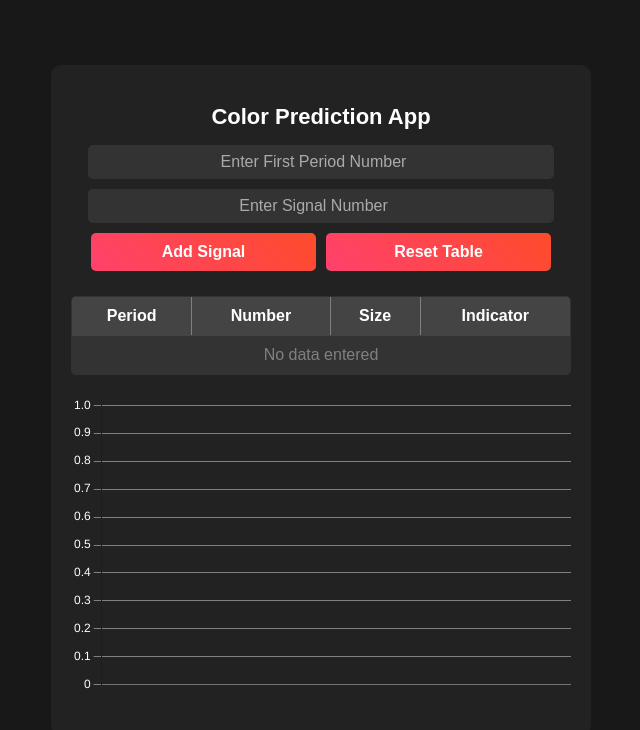
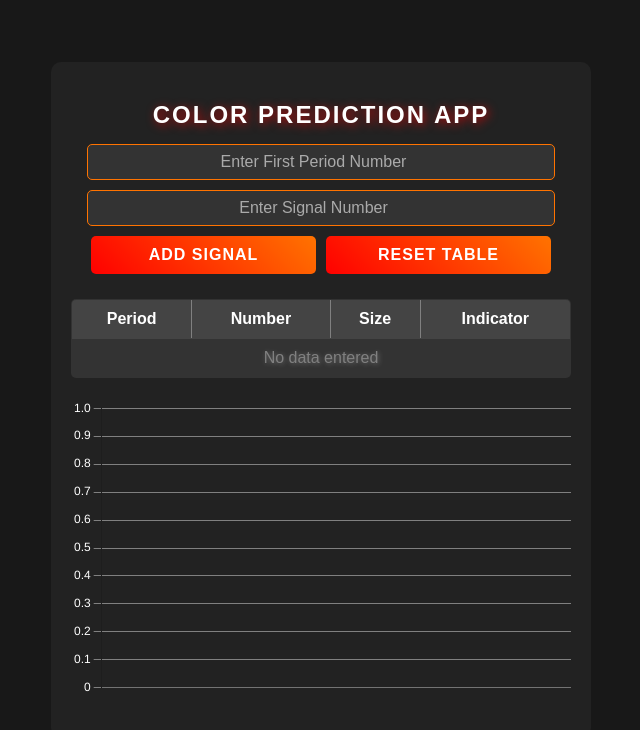
Before and after one commit to SaiTeja1233/color-preciction, a React (Create React App) app: page / in a window 1280 px wide. Shown: the top 730 px of the page, without its empty margins (319-959 px from the left). Built offline with nearby package versions, Linux system fonts and the light colour scheme.

Commit message:
Initial commit

```diff
--- a/src/ColorPredictionApp.css
+++ b/src/ColorPredictionApp.css
@@ -147,3 +147,72 @@ tbody tr:hover {
         font-size: 16px;
     }
 }
+h2 {
+    font-size: 24px;
+    font-weight: bold;
+    text-transform: uppercase;
+    letter-spacing: 2px;
+    text-shadow: 2px 2px 10px rgba(255, 0, 0, 0.7);
+}
+
+h3 {
+    font-size: 20px;
+    font-weight: bold;
+    text-transform: uppercase;
+    color: #ffcc00;
+    text-shadow: 2px 2px 10px rgba(255, 204, 0, 0.7);
+}
+
+p {
+    font-size: 18px;
+    font-weight: 500;
+    color: #00ff99;
+    text-shadow: 2px 2px 10px rgba(0, 255, 153, 0.7);
+}
+
+button {
+    font-size: 16px;
+    font-weight: bold;
+    text-transform: uppercase;
+    letter-spacing: 1px;
+    color: white;
+    background: linear-gradient(45deg, #ff0000, #ff7300);
+    border: none;
+    border-radius: 5px;
+    transition: all 0.3s ease-in-out;
+}
+
+button:hover {
+    background: linear-gradient(45deg, #ff7300, #ff0000);
+    transform: scale(1.05);
+    box-shadow: 0px 0px 15px rgba(255, 115, 0, 0.7);
+}
+
+table th {
+    font-size: 16px;
+    font-weight: bold;
+}
+
+table td {
+    font-size: 16px;
+    font-weight: 500;
+    color: white;
+    text-shadow: 1px 1px 5px rgba(255, 255, 255, 0.3);
+}
+
+input {
+    font-size: 16px;
+    font-weight: 500;
+    color: white;
+    background: #333;
+    border: 1px solid #ff7300;
+    padding: 10px;
+    border-radius: 5px;
+    outline: none;
+    transition: all 0.3s ease-in-out;
+}
+
+input:focus {
+    border-color: #ffcc00;
+    box-shadow: 0px 0px 10px rgba(255, 204, 0, 0.7);
+}
```
